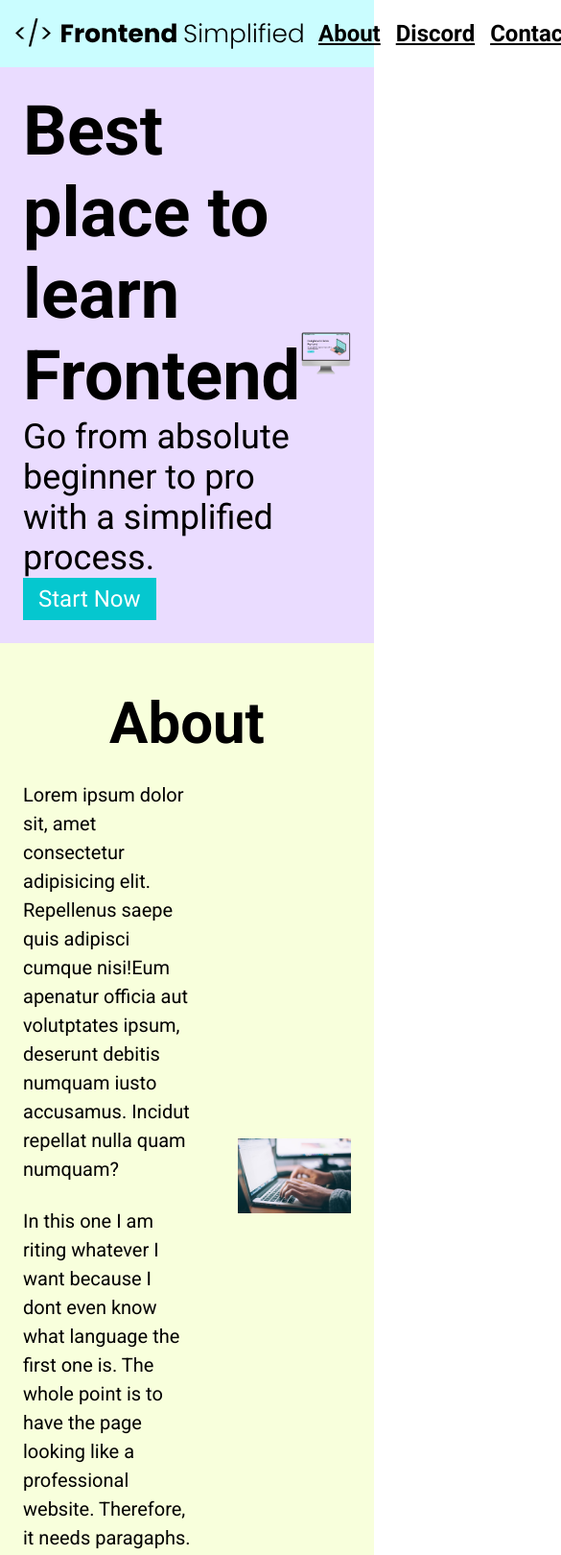
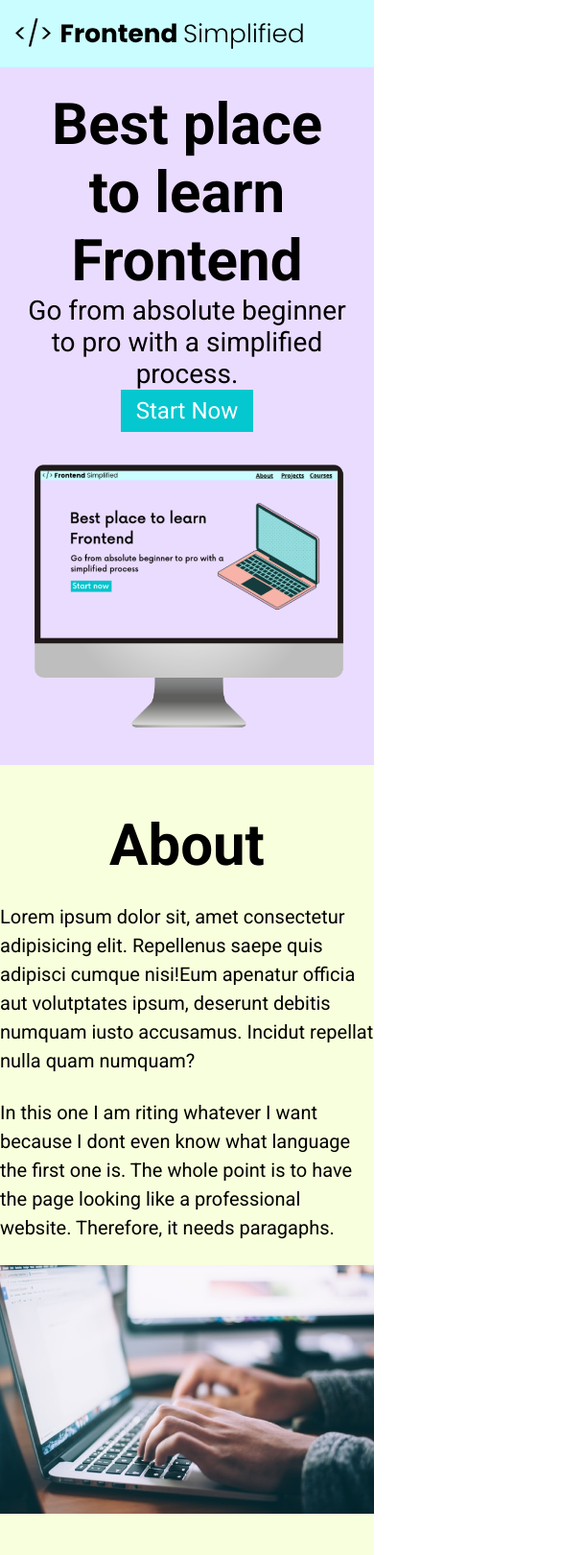
Before and after one commit to mbandeira2018/Create-HTML-tutorial, a plain HTML site: page index.html in a window 390 px wide. Shown: the top 1620 px of the page at 96% size, 585 px wide, since content can reach past the window. Drawn offline with Linux system fonts and the light colour scheme.

Commit message:
after responsiveness

```diff
--- a/index.html
+++ b/index.html
@@ -6,6 +6,7 @@
     <title>Document</title>
     <link rel="stylesheet" href="./style.css">
 </head>
+
 <body>
     <section>
         <nav>
@@ -18,10 +19,10 @@
         </nav>
         <header>
             <div class="row">
-            <div>
+            <div class="home__description">
                 <h1>Best place to learn Frontend</h1>
                 <p class="subheader">Go from absolute beginner to pro with a simplified process.</p>
-                <button>Start Now</button>
+                <button class="home__description--button">Start Now</button>
             </div>
             <figure>
                 <img src="./assets/laptop.png" alt="Home page image">
@@ -91,4 +92,5 @@
     </footer>
 </body>
 
+
 </html>
--- a/style.css
+++ b/style.css
@@ -148,12 +148,13 @@ form {
   display: flex;
   flex-direction: column;
   margin: 0 auto;
+  padding: 0 12px;
 }
 
 input, textarea {
   margin-bottom: 24px;
   font-size: 20px;
-  padding: 6px 12px;
+  padding: 6px 24px;
 }
 
 /*
@@ -181,3 +182,67 @@ footer {
 .footer__link {
   padding: 0 16px;
 }
+
+/* SMALL PHONES, TABLETS, LARGE SMARTPHONES */
+@media (max-width: 728px) {
+  .row {
+    flex-direction: column;
+  }
+
+  .home__description {
+    margin-bottom: 24px;
+    display: flex;
+    flex-direction: column;
+    align-items: center;
+  }
+
+  .home__description--button {
+    max-width: 240px;
+  }
+
+  h1 {
+    text-align: center;
+    font-size: 60px;
+  }
+
+  .subheader {
+    text-align: center;
+    font-size: 28px;
+  }
+ ul {
+  display: none;
+ }
+
+ .section__description {
+  flex-direction: column;
+ }
+
+ .section__description--wrapper {
+  width: 100%;
+ }
+
+ .about__img--wrapper {
+  width: 100%;
+ }
+
+ #discord .section__description {
+  flex-direction: column-reverse;
+ }
+
+ footer {
+  padding: 48px 24px;
+ }
+
+.footer__logo1 {
+  max-width: 360px;
+}
+
+.footer__link {
+  padding: 0 4px;
+  font-size: 18px;
+}
+
+.footer__links {
+  margin-bottom: 24px;
+}
+}
```
